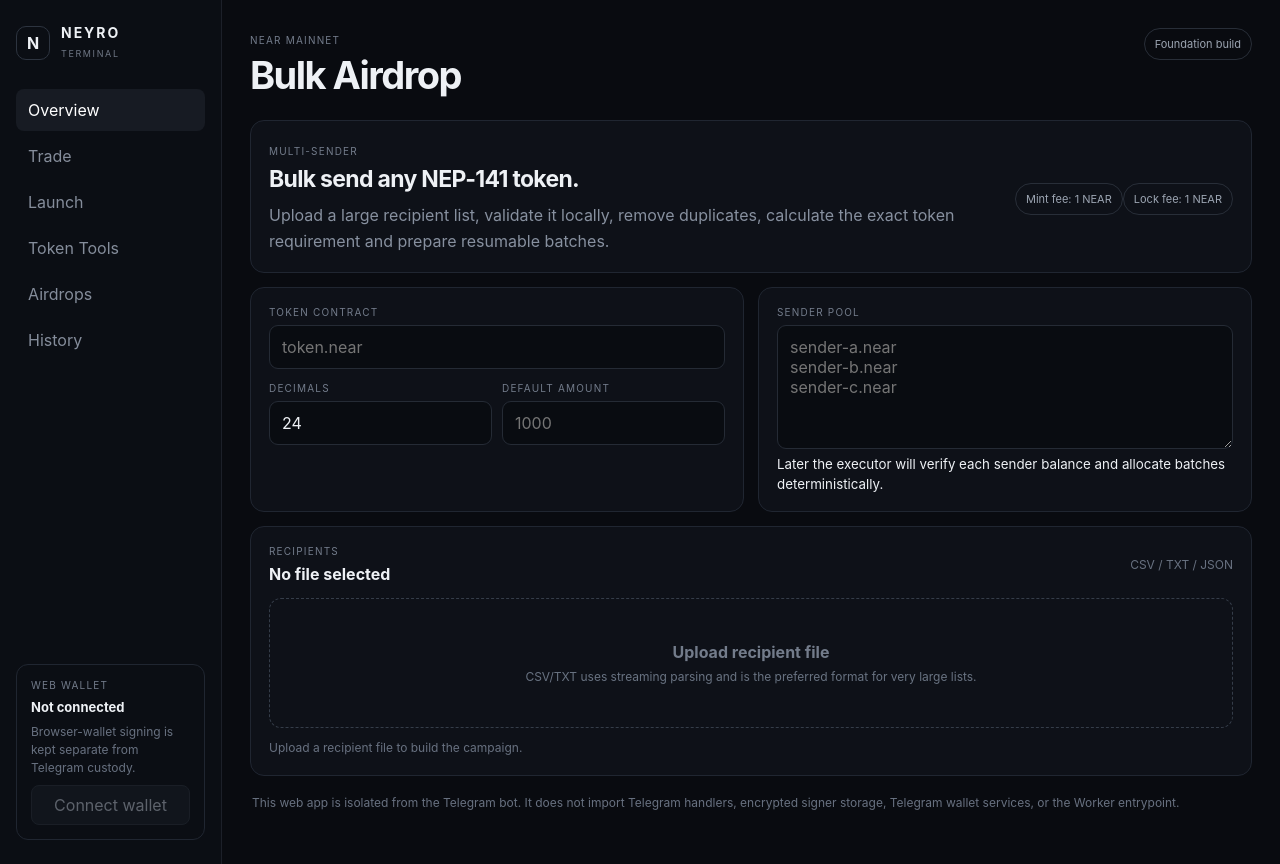
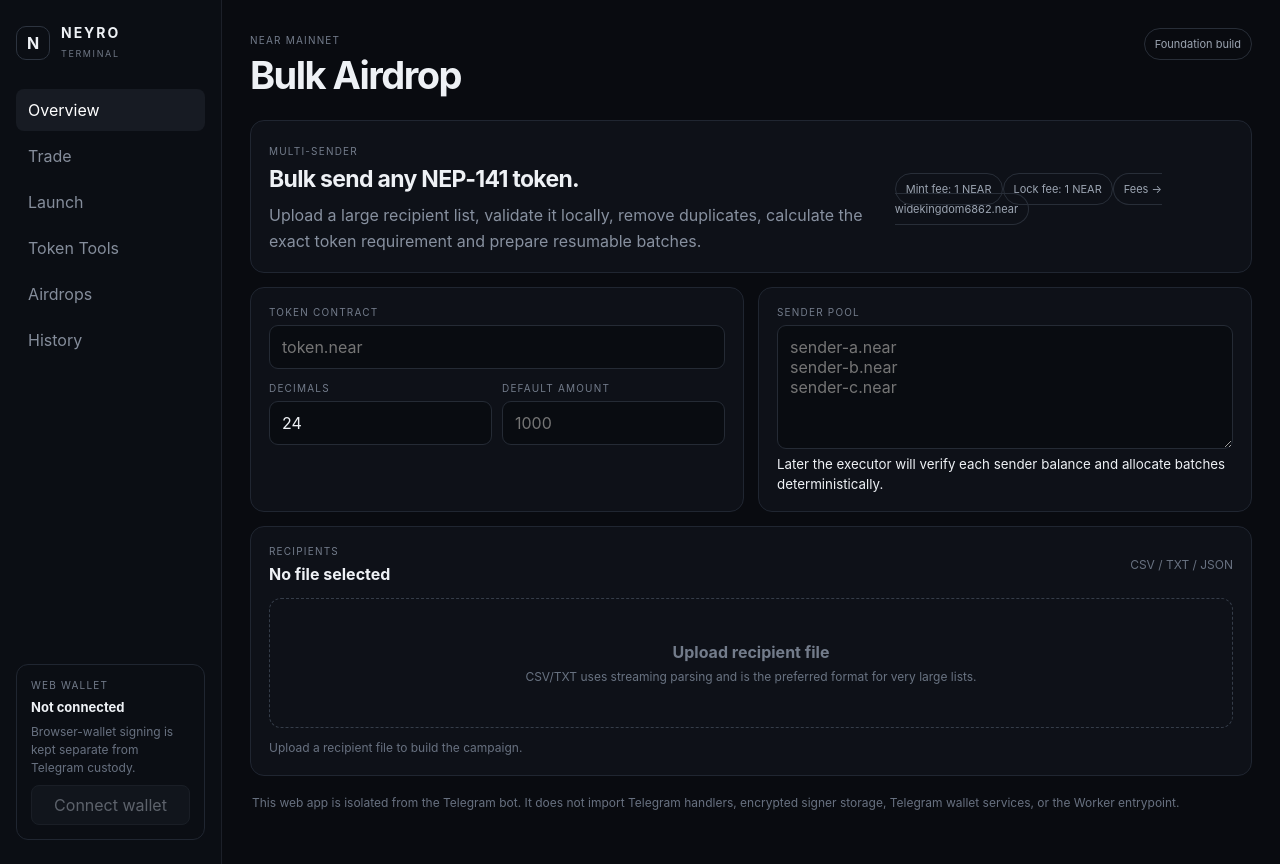
Before and after one commit to rhynox-ui/Neyro, a React (Vite) app in the folder web/: page / in a window 1280 px wide. Built offline with nearby package versions, Linux system fonts and the light colour scheme.

Commit message:
feat(web): show token tool fee treasury

```diff
--- a/web/src/main.tsx
+++ b/web/src/main.tsx
@@ -2,6 +2,7 @@ import { useMemo, useState } from "react";
 import { createRoot } from "react-dom/client";
 import "./styles.css";
 import { formatTokenToolFee } from "./token-tools/fees";
+import { TOKEN_TOOL_FEE_RECIPIENT } from "./token-tools/fee-recipient";
 
 type Row = {
   line: number;
@@ -294,6 +295,7 @@ function App() {
             <div className="tool-fees">
               <span className="badge">Mint fee: {formatTokenToolFee("mint")}</span>
               <span className="badge">Lock fee: {formatTokenToolFee("lock")}</span>
+              <span className="badge">Fees → {TOKEN_TOOL_FEE_RECIPIENT}</span>
             </div>
           </div>
 
```
